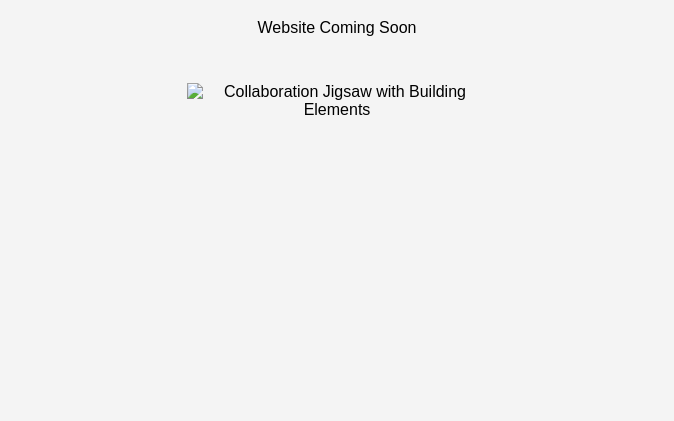
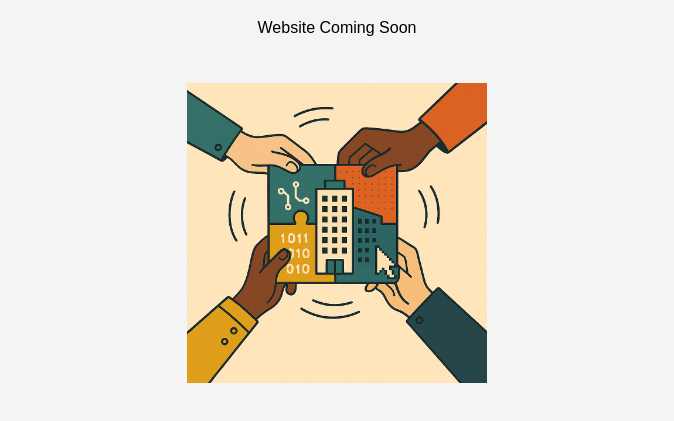
Before and after one commit to BruceR2D2/decs-consult.github.io, a plain HTML site: page index.html in a window 1280 px wide. Shown: the part 119-540 px from the top of the page, without its empty margins (303-977 px from the left). Drawn offline with Linux system fonts and the light colour scheme.

Commit message:
Update index.html
Added image

```diff
--- a/index.html
+++ b/index.html
@@ -11,6 +11,6 @@
 <body>
   <h1>Digital Engineering Collaborator Service</h1>
   <p>Website Coming Soon</p>
-  <img src="collaboration-image.png" alt="Collaboration Jigsaw with Building Elements">
+  <img src="collab-jigsaw-001.png" alt="Collaboration Jigsaw with Building Elements" style="max-width: 300px; margin-top: 30px;">
 </body>
 </html>
```
